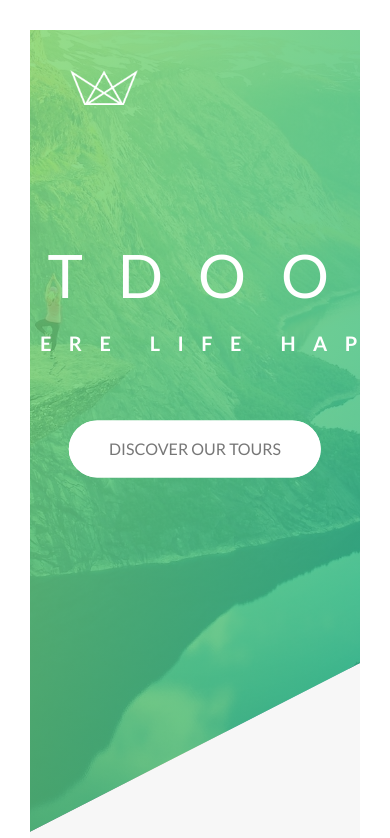
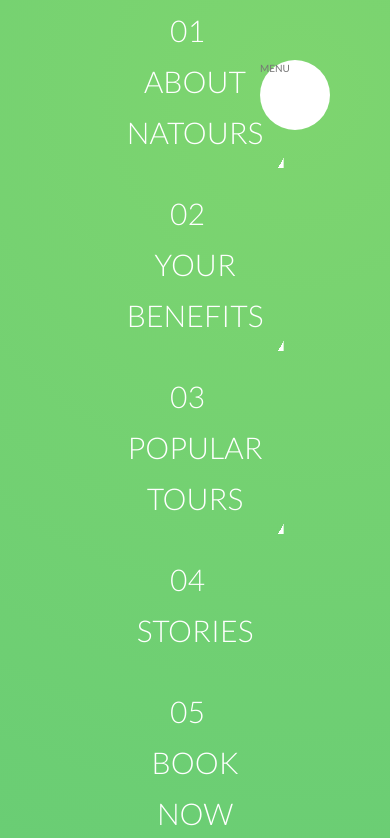
Before and after one commit to MaximUserName/learn-css-ud-natours, a website built with Vite: page index.html in a window 390 px wide. Shown: the top 838 px of the page. Built offline with nearby package versions, Linux system fonts and the light colour scheme.

Commit message:
burger menu. background

```diff
--- a/index.html
+++ b/index.html
@@ -11,6 +11,24 @@
 </head>
 
 <body>
+
+	<div class="navigation">
+		<input type="checkbox" class="navigation__checkbox" id="navi-toggle">
+		<label for="navi-toggle" class="navigation__button">MENU</label>
+
+		<div class="navigation__background">&nbsp;</div>
+
+		<nav class="navigation__nav">
+			<ul class="navigation__list">
+				<li class="navigation__item"><a href="#" class="navigation__link"><span>01</span> About Natours</a></li>
+				<li class="navigation__item"><a href="#" class="navigation__link"><span>02</span> Your benefits</a></li>
+				<li class="navigation__item"><a href="#" class="navigation__link"><span>03</span> Popular tours</a></li>
+				<li class="navigation__item"><a href="#" class="navigation__link"><span>04</span> Stories</a></li>
+				<li class="navigation__item"><a href="#" class="navigation__link"><span>05</span> Book now</a></li>
+			</ul>
+		</nav>
+	</div>
+
 	<header class="header">
 		<div class="header__logo-box">
 			<img src="./img/logo-white.png" alt="Logo" class="header__logo" />
--- a/sass/abstract/_mixins.scss
+++ b/sass/abstract/_mixins.scss
@@ -6,3 +6,11 @@
         display: table;
     }
 }
+
+@mixin centerHorizontalVertical {
+    & {
+        top: 50%;
+        left: 50%;
+        transform: translate(-50%, -50%);
+    }
+}
--- /dev/null
+++ b/sass/layout/_navigation.scss
@@ -0,0 +1,86 @@
+.navigation {
+	&__checkbox {
+		display: none;
+	}
+
+	&__button {
+		position: fixed;
+		background-color: $color-white;
+		height: 7rem;
+		width: 7rem;
+		top: 6rem;
+		right: 6rem;
+		border-radius: 50%;
+		z-index: 2000;
+	}
+
+	&__background {
+		position: fixed;
+		height: 6rem;
+		width: 6rem;
+		border-radius: 50%;
+		top: 6.5rem;
+		right: 6.5rem;
+		background-image: radial-gradient(
+			$color-primary-light,
+			$color-primary-dark
+		);
+		z-index: 1000;
+
+		transform: scale(80);
+	}
+
+	&__nav {
+		width: 100%;
+		height: 100vh;
+		position: fixed;
+		top: 0;
+		right: 0;
+		z-index: 1500;
+		//text-align: center;
+	}
+
+	&__list {
+		position: absolute;
+		@include centerHorizontalVertical;
+		list-style-type: none;
+		text-align: center;
+	}
+
+	&__item {
+		margin: 1rem;
+	}
+
+	&__link {
+		&:link,
+		&:visited {
+            display: inline-block;
+			font-size: 3rem;
+			font-weight: 300;
+			padding: 1rem 2rem;
+			color: $color-white;
+			text-decoration: none;
+			text-transform: uppercase;
+			background-image: linear-gradient(
+				120deg,
+				transparent 0%,
+				transparent 50%,
+				$color-white 50%
+			);
+			background-size: 250%;
+            transition: all .4s;
+
+            span {
+                display: inline-block;
+                margin-right: 1.5rem;
+            }
+		}
+
+		&:hover,
+        &:active {
+            background-position: 100%;
+            color: $color-primary;
+            transform: translateX(1rem);
+		}
+	}
+}
--- a/sass/main.scss
+++ b/sass/main.scss
@@ -15,6 +15,7 @@
 @import "components/bg-video";
 @import "components/form";
 
+@import "layout/navigation";
 @import "layout/grid";
 @import "layout/header";
 @import "layout/footer";
```
